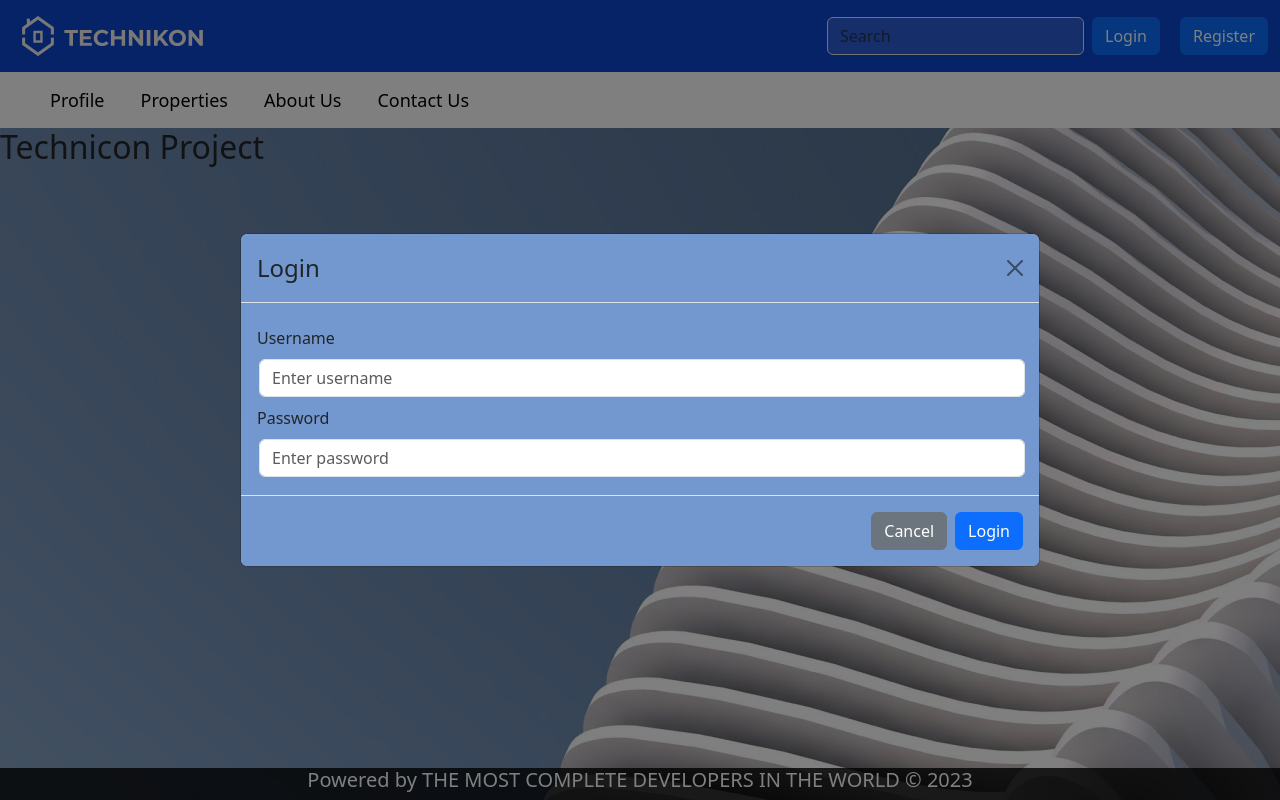
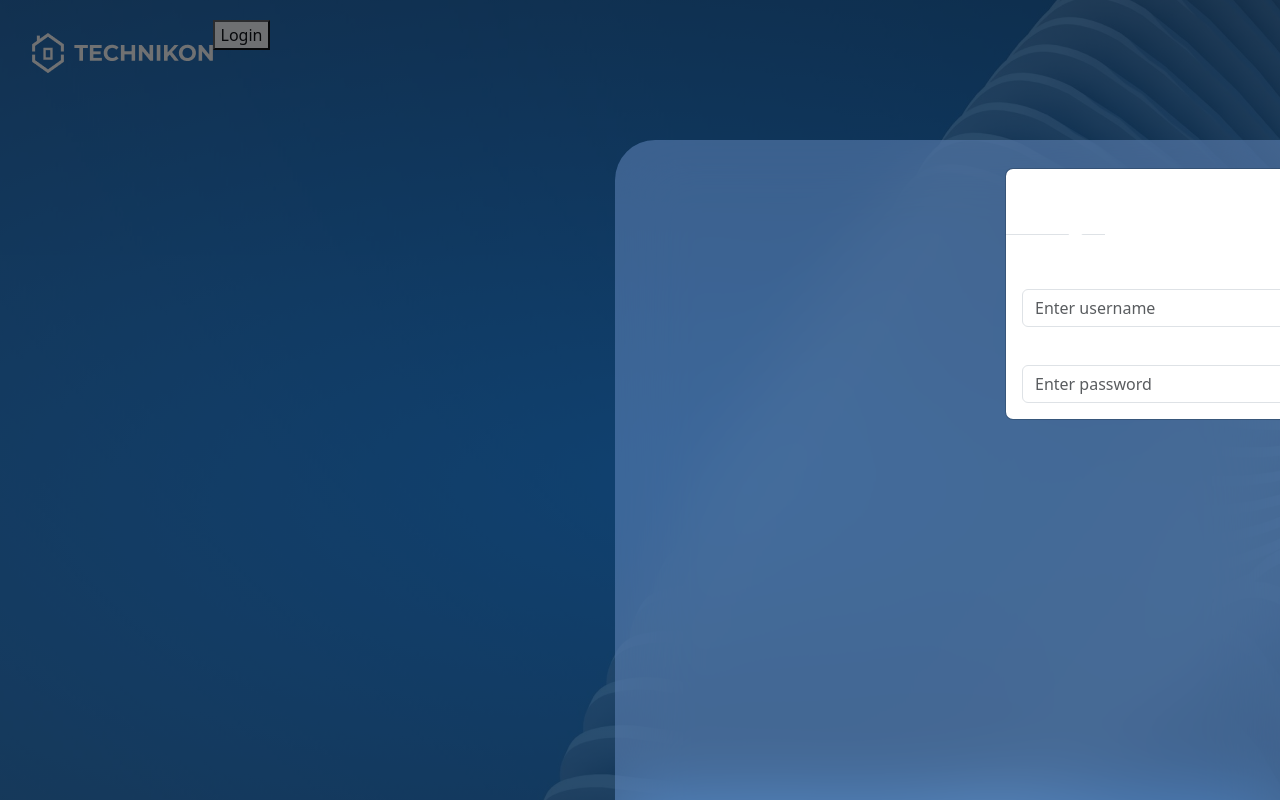
Before and after one commit to Alexandros-Katsiris/technikonProjectFrontEnd, a React (Create React App) app: page / in a window 1280 px wide. Both pictures are taken after a click on the button "Login". Shown: the top 800 px of the page. Built offline with nearby package versions, Linux system fonts and the light colour scheme.

Commit message:
Modal for login

```diff
--- a/package.json
+++ b/package.json
@@ -11,6 +11,7 @@
     "react": "^18.2.0",
     "react-bootstrap": "^2.8.0",
     "react-dom": "^18.2.0",
+    "react-icons": "^4.10.1",
     "react-router-dom": "^6.14.2",
     "react-scripts": "5.0.1",
     "web-vitals": "^2.1.4"
--- a/src/App.js
+++ b/src/App.js
@@ -1,14 +1,15 @@
 import { Routes, Route } from "react-router-dom";
 import Home from "./components/Home";
-import Layout from "./components/Mitsos";
-import AddContact from "./components/AddUser";
+import Layout from "./components/Layout";
 import Properties from "./components/Properties";
+import Login from "./components/Login";
 
 const App = () => (
   <div className="App">
     <Routes>
-      <Route path="/" element={<Layout />}>
-        <Route index element={<Home />} />
+      <Route index element={<Login showModal="true" toggleModal="true"/>} />
+      <Route path="/menu" element={<Layout />}>
+        <Route exact path = "home" elements={<Home/>}/>
         <Route exact path="properties" element={<Properties/>} />
       </Route>
     </Routes>
--- a/src/components/AddUser.jsx
+++ b/src/components/AddUser.jsx
@@ -4,7 +4,7 @@ import { Modal, Form, Button, Row, Col } from "react-bootstrap";
 import { createUserApi } from "../api/UserApiService";
 import "./AddUser.jsx";
 
-const AddContact = ({ showModal, toggleModal }) => {
+const AddUser = ({ showModal, toggleModal }) => {
   const [user, setUser] = useState({
     tin: "",
     firstName: "",
@@ -196,4 +196,4 @@ const AddContact = ({ showModal, toggleModal }) => {
   );
 };
 
-export default AddContact;
+export default AddUser;
--- a/src/components/Footer.jsx
+++ /dev/null
@@ -1,5 +0,0 @@
-const Footer = () =>
-
-<footer className="mt-auto"><h5>Powered by THE MOST COMPLETE DEVELOPERS IN THE WORLD &copy; 2023</h5></footer>;
-
-export default Footer;
--- a/src/components/Mitsos.jsx
+++ b/src/components/Layout.jsx
@@ -1,6 +1,5 @@
 import { Outlet } from "react-router-dom";
-import "./Mitsos.css"
-import Footer from "./Footer";
+import "./Layout.css"
 import Navbar from "./NavBar";
 import TabMenu from "./TabMenu"
 import { AuthContext } from "../AuthContext";
@@ -14,8 +13,6 @@ const Layout = () => (
     <main >
       <Outlet ></Outlet>
     </main>
-    <Footer />
-
   </div>
 
 );
--- /dev/null
+++ b/src/components/Login.css
@@ -0,0 +1,52 @@
+.image{
+    width: 100%;
+    height: 961px;
+    background-image: url(./img/desktop-1920x10801.png);
+
+
+}
+
+.gradient{
+    width: 100%;
+    height:100%;
+    opacity: 0.87;
+    background: var(--background-color, radial-gradient(103.88% 58.43% at 56.74% 50%, rgba(0, 133, 255, 0.78) 0%, rgba(2, 80, 154, 0.78) 100%));
+}
+
+.modal{
+    width:679px;
+    height:690px;
+    flex-shrink: 0;
+    margin-top: 140px;
+    margin-left: 615px;
+    margin-right: 615px;
+    margin-bottom: 207px;
+
+    border: 3px;
+    border-radius: 40px;
+    background:rgba(115, 152, 207, 0.45);
+    backdrop-filter: blur(36px);
+}
+
+.modal-content{
+    width: 100%;
+    height:100%;
+    background-color: #9c272700;
+    border: 0;
+}
+
+.modal-header{
+    width: 99px;
+    height: 46px;
+    margin-top: 20px;
+    color: #FFF;
+    border-bottom: 0;
+    font-size:38px;
+    font-style: normal;
+    font-weight: 400;
+    line-height: normal;
+}
+
+.modal-body{
+    color: #FFF;
+}
--- a/src/components/Login.jsx
+++ b/src/components/Login.jsx
@@ -1,32 +1,50 @@
 import React from "react";
-import { useState } from 'react';
-import {Modal, Form, Button, Row, Col} from 'react-bootstrap';
-import { loginUserApi } from '../api/UserApiService';
+import { useState } from "react";
+import {
+  Modal,
+  Form,
+  Button,
+  Row,
+  Col,
+  ModalTitle,
+  ModalHeader,
+  ModalBody,
+} from "react-bootstrap";
+import { loginUserApi } from "../api/UserApiService";
 import { AuthContext } from "../AuthContext";
+import "./Login.css";
+import { Link } from "react-router-dom";
+import technikon from "./img/Frame.png";
+import logo from "./img/Vector.png";
 
-const Login = ({showModal, toggleModal}) => {
+const Login = () => {
+  const toggleModal = () => {
+    setShowModal((show) => !show);
+  };
+
   const [credentials, setCredentials] = useState({
     username: "",
     password: "",
   });
 
+  const [showModal, setShowModal] = useState(false);
+
   const onInputChange = (event) => {
     const { name: name, value } = event.target;
     setCredentials((prevState) => ({ ...prevState, [name]: value }));
-    console.log(event.target)
+    console.log(event.target);
   };
 
   const handleSubmit = (event) => {
     event.preventDefault();
     loginUserApi(credentials)
       .then((response) => {
-        if(response.status===200){
-            console.log(response.data);
-            return response.json;
-        }else{
-            alert("Wrong Credentials")
+        if (response.status === 200) {
+          console.log(response.data);
+          return response.json;
+        } else {
+          alert("Wrong Credentials");
         }
-
       })
       .catch((error) => {
         console.log(error);
@@ -34,8 +52,66 @@ const Login = ({showModal, toggleModal}) => {
   };
 
   return (
-    <div>
-      <Modal
+    <div className="image">
+      <div className="gradient">
+        <div>
+          <div>
+            <img
+              src={logo}
+              alt="logo"
+              style={{
+                marginLeft: "32px",
+                marginTop: "32px",
+                marginRight: "9.51px",
+              }}
+            />
+            <img src={technikon} alt="frame" style={{ marginTop: "32px" }} />
+
+            <button
+              onClick={
+                toggleModal
+              }
+            >
+              Login
+            </button>
+            <Modal show={showModal} onHide={toggleModal}>
+              <ModalHeader>Login</ModalHeader>
+              <ModalBody>
+                <Form>
+                  <Form.Group key="username">
+                    <Form.Label column sm="2">
+                      {" "}
+                      Username
+                    </Form.Label>
+                    <Form.Control
+                      type="text"
+                      placeholder="Enter username"
+                      name="username"
+                      value={credentials.username}
+                      onChange={(e) => onInputChange(e)}
+                    />
+                  </Form.Group>
+                  <Form.Group key="password">
+                    <Form.Label column sm="2">
+                      {" "}
+                      Password
+                    </Form.Label>
+                    <Form.Control
+                      type="password"
+                      placeholder="Enter password"
+                      name="password"
+                      value={credentials.password}
+                      onChange={(e) => onInputChange(e)}
+                    />
+                  </Form.Group>
+                </Form>
+              </ModalBody>
+            </Modal>
+          </div>
+        </div>
+      </div>
+    </div>
+    /* <Modal
         className="modal"
         show={showModal}
         centered
@@ -86,7 +162,7 @@ const Login = ({showModal, toggleModal}) => {
           </Modal.Footer>
         </div>
       </Modal>
-    </div>
+    </div> */
   );
 };
 
--- a/src/components/NavBar.jsx
+++ b/src/components/NavBar.jsx
@@ -3,7 +3,7 @@ import { Link } from "react-router-dom";
 import technikon from "./img/Frame.png";
 import logo from "./img/Vector.png";
 import { useNavigate } from "react-router-dom";
-import AddContact from "./AddUser";
+import AddUser from "./AddUser";
 import Login from "./Login";
 
 function Navbar() {
@@ -63,7 +63,7 @@ function Navbar() {
               </button> */}
             </form>
 
-          <button class="btn btn-primary" type="button" onClick={toggleModalLogin} style={{marginRight:"20px"}}>
+          {/* <button class="btn btn-primary" type="button" onClick={toggleModalLogin} style={{marginRight:"20px"}}>
             Login
           </button>
           <button
@@ -72,10 +72,10 @@ function Navbar() {
             onClick={toggleModalRegister}
           >
             Register
-          </button>
+          </button> */}
         </div>
       </div>
-      <AddContact
+      <AddUser
         showModal={showModalRegister}
         toggleModal={toggleModalRegister}
         addContact={addContact}
```
Also changed, not shown: src/components/Layout.css (renamed from src/components/Mitsos.css), src/components/NavBar.css (added), 1 other file (tests, documents, lock files or other folders).
